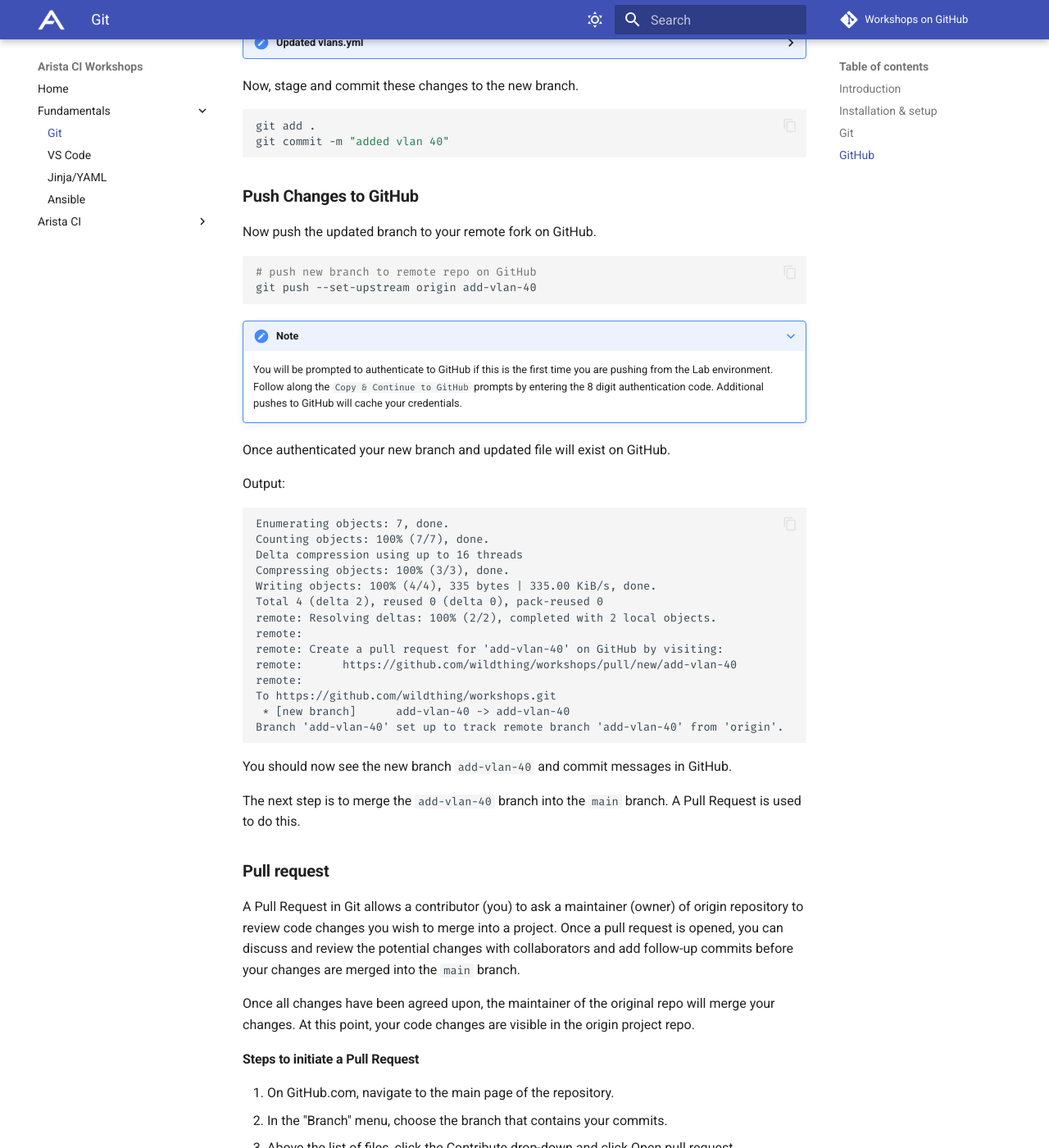
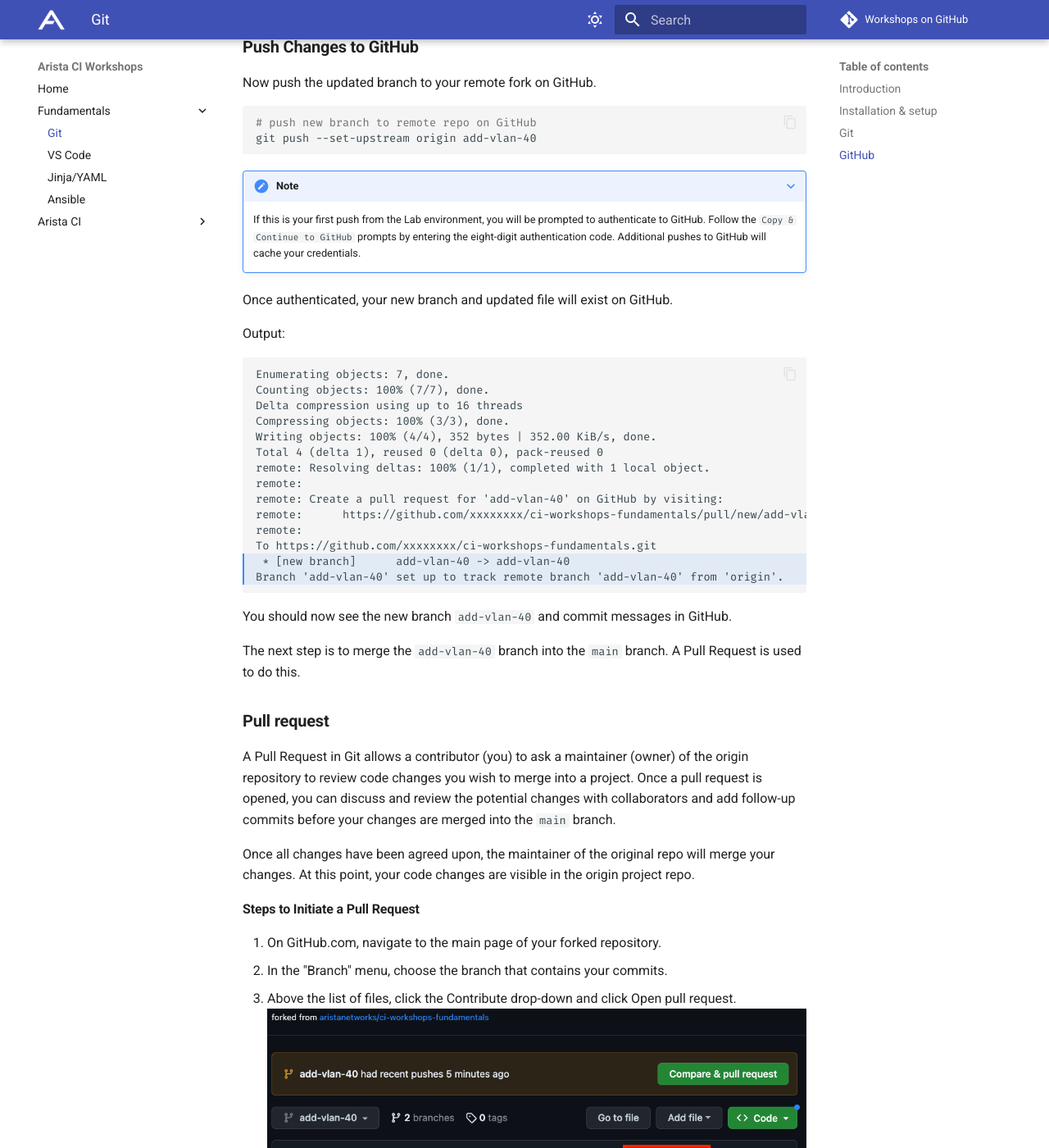
Before and after one commit to aristanetworks/avd-workshops, an MkDocs documentation site: the page built from workshops/git.md, in a window 1280 px wide and 1400 px high, scrolled down 10462 px. Shown: the whole window at 82% size. Built offline with MkDocs 1.6.1 and Material for MkDocs 9.7.7, drawn with Linux system fonts in a browser that asks for light colours; comment, search, counter and statistics services are not loaded; some of the changed text lies outside the part shown.

Commit message:
Update git  section after repo move (#82)
* modified paths to aristanetworks repo

* updated images for repo move

* updated PAT image

* added highlighting to code blocks

* Minor edits from Julio

---------

Co-authored-by: juliopdx <juliop503@gmail.com>

````diff
--- a/workshops/git.md
+++ b/workshops/git.md
@@ -66,10 +66,10 @@
 
 ### **Download Sample Files**
 
-We have provided some sample configuration files to begin working with Git. From the Programmability IDE, run the following 2 commands to download sample files and change your working directory.
+We have provided some sample configuration files to begin working with Git. From the Programmability IDE, run the following two commands to download sample files and change your working directory.
 
 ``` bash
-bash -c "$(curl http://www.packetanglers.com/get-sample-files.sh)"
+bash -c "$(curl https://raw.githubusercontent.com/aristanetworks/ci-workshops-fundamentals/main/get-sample-files.sh)"
 cd /home/coder/project/labfiles/samplefiles
 ```
 
@@ -87,7 +87,7 @@
 
 Notice your CLI prompt changed.
 
-The directory is now initialized as a Git repository and the following hidden sub-directory `/home/coder/project/labfiles/samplefiles/.git/` was created. It holds version control information for your repository.
+The directory is now initialized as a Git repository, and the following hidden sub-directory `/home/coder/project/labfiles/samplefiles/.git/` was created. It holds version control information for your repository.
 
 &nbsp;&nbsp;&nbsp;&nbsp;&nbsp;&nbsp; **Congratulations!!!** You have created your first repository.
 
@@ -99,7 +99,7 @@
 git status
 ```
 
-Since this is a brand new repo you should see output similar to the following, indicating there are untracked files.
+Since this is a brand new repo, you should see output similar to the following, indicating there are untracked files.
 
 ``` bash
 On branch main
@@ -179,21 +179,21 @@
 
 Now these files are committed to your local repository.
 
-Check status one more time.
+Check the status one more time.
 
 ``` bash
 On branch main
 nothing to commit, working tree clean
 ```
 
-You have successfully made your first historical marker in your repo. Check the log to see what is there.
+You have successfully stamped history in your repo. Check the log to see what is there.
 
 ``` bash
 git log
 ```
 
 ???+ note
-    Press `q` to quit from viewing the log.
+    Press `q` to quit viewing the log.
 
 ### **Create a branch**
 
@@ -267,23 +267,23 @@
 ![GitHub Logo Dark](assets/images/github_logo_dark.png#only-dark){: style="width:100px"}
 ![GitHub Logo Light](assets/images/github_logo_light.png#only-light){: style="width:100px"}
 
-Before proceeding further, make sure you are logged into your active GitHub account.
+Before proceeding further, make sure you are logged into your GitHub account.
 
 If you do not have a GitHub account, you can create one **[here](https://github.com/join)**.
 
 ???+ note
-    In the ATD Lab, you will authenticate to GitHub using an 8 digit access code. On other systems you will need a Personal Access Token. You may skip the next step if you are working in the ATD Lab IDE. Detailed instructions for creating a Personal Access Token can be found [here](https://docs.github.com/en/enterprise-server@3.4/authentication/keeping-your-account-and-data-secure/creating-a-personal-access-token).
+    In the ATD Lab, you will authenticate to GitHub using an eight-digit access code. On other systems, you will need a Personal Access Token. **You may skip the next step if you work in the Arista-provided ATD Lab IDE**. Detailed instructions for creating a Personal Access Token can be found [here](https://docs.github.com/en/enterprise-server@3.4/authentication/keeping-your-account-and-data-secure/creating-a-personal-access-token).
 
 ### **Create a GitHub personal access token**
 
-To push your local repo to GitHUb you will need a Personal Access Token. From your **GitHub** account, click through the following path to generate a new personal access token.  **Profile --> Settings --> Developer Settings --> Personal Access Tokens --> Tokens (classic) --> Generate new token (classic)**
+To push your local repo to GitHub, you will need a Personal Access Token. From your **GitHub** account, click through the following path to generate a new personal access token.  **Profile --> Settings --> Developer Settings --> Personal Access Tokens --> Tokens (classic) --> Generate new token (classic)**
 
 - Give the token a meaningful name by setting the **Note**: `MyNewToken`
 - Set the **Expiration**: 30 days (default)
 
 Select the scopes to grant to this token. To use your token to access repositories from the command line, select `repo`. A token with no assigned scopes can only access public information.
 
-The click `Generate token` at the bottom of the page.  **Copy and save the token in a secure place. YOU WILL NOT BE ABLE TO SEE THE TOKEN AGAIN**.
+Click `Generate token` at the bottom of the page.  **Copy and save the token in a secure place. YOU WILL NOT BE ABLE TO SEE THE TOKEN AGAIN**.
 
 ![Git Token Scopes](assets/images/git_token_scopes.png){: style="width:500px"}
 
@@ -291,11 +291,11 @@
 
 A fork is a copy of another repository that you can manage. Forks let you make changes to a project without affecting the original repository. You can fetch updates from or submit changes to the original repository with a pull request.
 
-Fork the example **[repository](https://github.com/PacketAnglers/workshops)** to make your own copy.
+Fork the example **[Arista CI Fundamentals](https://github.com/aristanetworks/ci-workshops-fundamentals)** repository to make your copy.
 
 #### Steps to Fork the example repository
 
-1. From GitHub.com, navigate to the **[Packet Anglers workshop](https://github.com/PacketAnglers/workshops)** repository.
+1. From GitHub.com, navigate to the **[Arista CI Fundamentals](https://github.com/aristanetworks/ci-workshops-fundamentals)** repository.
 2. In the top-right corner of the page, click Fork.
 ![Fork](assets/images/git_fork.png){: style="width:800px"}
 3. Select an owner.
@@ -303,19 +303,19 @@
 5. Optionally, add a description of your fork.
 6. Click `Create fork` button at the bottom
 
-You should now see your repository **`username/workshops forked from Packetanglers/workshops`**.
+You should now see your repository **`username/ci-workshops-fundamentals`** forked from **`aristanetworks/ci-workshops-fundamentals`**.
 
 **Next up...** Clone this forked repository to your local host machine.
 
 ### **Clone forked repo to local host**
 
-Cloning a repository allows us to make a local copy of a project that resides on GitHub. In the previous step, you forked a repository to your local GitHub account. Navigate to your forked repo in GitHub. From there, click on the green code button and copy the URL of the forked repository.
+Cloning a repository allows us to make a local copy of a project on GitHub. In the previous step, you forked a repository to your local GitHub account. Navigate to your forked repo in GitHub. From there, click on the green code button and copy the URL of the forked repository.
 
 ![Git Clone](assets/images/git_clone.png){: style="width:400px"}
 
 Clone this repository to your local machine.
 
-Change your current directory to `/home/coder/project/labfiles/` before cloning.
+Before cloning, change your current directory to `/home/coder/project/labfiles/`.
 
 ``` bash
 cd /home/coder/project/labfiles
@@ -325,38 +325,34 @@
 
 ``` bash
 # replace this URL with your forked repo
-git clone https://github.com/xxxxxxx/workshops.git
+git clone https://github.com/xxxxxxx/ci-workshops-fundamentals.git
 ```
 
 Now change into the new cloned directory.
 
 ``` bash
-cd workshops
+cd ci-workshops-fundamentals
 ```
 
-Verify the location of the remote copy. This should be your local github account.
+Verify the location of the remote copy. This should be your local GitHub account.
 
-``` bash
+``` bash hl_lines="3-4"
 git remote -v
+
+origin  https://github.com/xxxxxxx/ci-workshops-fundamentals.git (fetch)
+origin  https://github.com/xxxxxxx/ci-workshops-fundamentals.git (push)
 ```
 
-Example:
+In the next step, let's add VLAN 40 to the data model in `atd/vlans.yml`. First, create a new branch called `add-vlan-40`.
 
-``` text
-origin  https://github.com/username/workshops.git (fetch)
-origin  https://github.com/username/workshops.git (push)
-```
-
-In the next step, let's add a new VLAN 40 to the `atd/vlans.yml` file. First, create a new branch called `add-vlan-40`.
-
-### **Create and switch to new branch**
+### **Create and switch to a new branch**
 
 ``` bash
 git branch add-vlan-40
 git switch add-vlan-40
 ```
 
-Update `avd/vlans.yml` with VLAN 40 information.
+Using the Programmability IDE, update the file `avd/vlans.yml` with VLAN 40 information.
 
 ??? eos-config annotate "Updated vlans.yml"
     ``` yaml
@@ -389,25 +385,25 @@
 ```
 
 ???+ note
-    You will be prompted to authenticate to GitHub if this is the first time you are pushing from the Lab environment. Follow along the `Copy & Continue to GitHub` prompts by entering the 8 digit authentication code. Additional pushes to GitHub will cache your credentials.
+    If this is your first push from the Lab environment, you will be prompted to authenticate to GitHub. Follow the `Copy & Continue to GitHub` prompts by entering the eight-digit authentication code. Additional pushes to GitHub will cache your credentials.
 
-Once authenticated your new branch and updated file will exist on GitHub.
+Once authenticated, your new branch and updated file will exist on GitHub.
 
 Output:
 
-``` text
+``` text hl_lines="13-14"
 Enumerating objects: 7, done.
 Counting objects: 100% (7/7), done.
 Delta compression using up to 16 threads
 Compressing objects: 100% (3/3), done.
-Writing objects: 100% (4/4), 335 bytes | 335.00 KiB/s, done.
-Total 4 (delta 2), reused 0 (delta 0), pack-reused 0
-remote: Resolving deltas: 100% (2/2), completed with 2 local objects.
+Writing objects: 100% (4/4), 352 bytes | 352.00 KiB/s, done.
+Total 4 (delta 1), reused 0 (delta 0), pack-reused 0
+remote: Resolving deltas: 100% (1/1), completed with 1 local object.
 remote:
 remote: Create a pull request for 'add-vlan-40' on GitHub by visiting:
-remote:      https://github.com/wildthing/workshops/pull/new/add-vlan-40
+remote:      https://github.com/xxxxxxxx/ci-workshops-fundamentals/pull/new/add-vlan-40
 remote:
-To https://github.com/wildthing/workshops.git
+To https://github.com/xxxxxxxx/ci-workshops-fundamentals.git
  * [new branch]      add-vlan-40 -> add-vlan-40
 Branch 'add-vlan-40' set up to track remote branch 'add-vlan-40' from 'origin'.
 ```
@@ -418,26 +414,26 @@
 
 ### **Pull request**
 
-A Pull Request in Git allows a contributor (you) to ask a maintainer (owner) of origin repository to review code changes you wish to merge into a project. Once a pull request is opened, you can discuss and review the potential changes with collaborators and add follow-up commits before your changes are merged into the `main` branch.
+A Pull Request in Git allows a contributor (you) to ask a maintainer (owner) of the origin repository to review code changes you wish to merge into a project. Once a pull request is opened, you can discuss and review the potential changes with collaborators and add follow-up commits before your changes are merged into the `main` branch.
 
 Once all changes have been agreed upon, the maintainer of the original repo will merge your changes. At this point, your code changes are visible in the origin project repo.
 
-#### Steps to initiate a Pull Request
+#### Steps to Initiate a Pull Request
 
-1. On GitHub.com, navigate to the main page of the repository.
+1. On GitHub.com, navigate to the main page of your forked repository.
 2. In the "Branch" menu, choose the branch that contains your commits.
 3. Above the list of files, click the Contribute drop-down and click Open pull request.
 ![PR](assets/images/git_pullrequest.png){: style="width:750px"}
-4. Verify the `base repository:` is set to **`PacketAnglers/workshops`**. Set the `compare:` branch to your `add-vlan-40` branch.
+4. Verify the `base repository:` is set to **`aristanetworks/ci-workshops-fundamentals`** and `base:` is set to **`main`**. Set the `head repository:` to your forked repo and `compare:` to the **`add-vlan-40`** branch.
 ![PR Info](assets/images/git_pullrequest_info.png){: style="width:750px"}
-5. Type a title and description for your pull request.
+5. Add a title and description for your pull request.
 6. Click Create pull request.
 
-This will generate a Pull Request on the main project repository **`PacketAnglers/workshops`**. The owner/maintainer can then merge the pull request once all changes are satisfied.
+This will generate a Pull Request on the main project repository **`aristanetworks/ci-workshops-fundamentals`**. The owner/maintainer can merge the pull request once all changes are satisfied.
 
 ### **Cleanup**
 
-After a Pull Request is merged, you may wish to cleanup your old branch.
+After merging a Pull Request, you may cleanup your old branch.
 
 1. Delete your branch on GitHub and your local host.
 2. Sync your Forked repo (below)
````
Also changed, not shown: other parts of workshops/git.md (+14 -14 lines), workshops/assets/images/git_clone.png, workshops/assets/images/git_fork.png, workshops/assets/images/git_pullrequest.png, workshops/assets/images/git_pullrequest_info.png, workshops/assets/images/git_token_scopes.png, workshops/assets/images/github_sync_fork.png.
